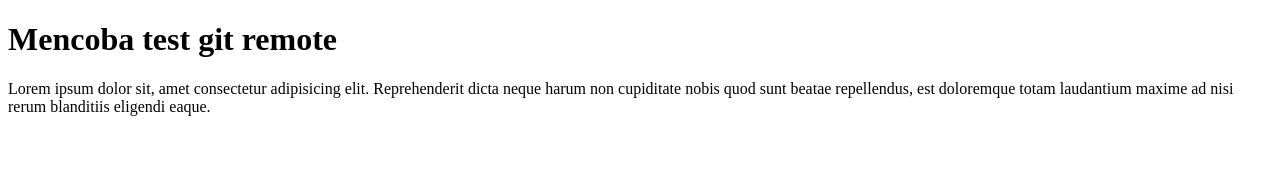
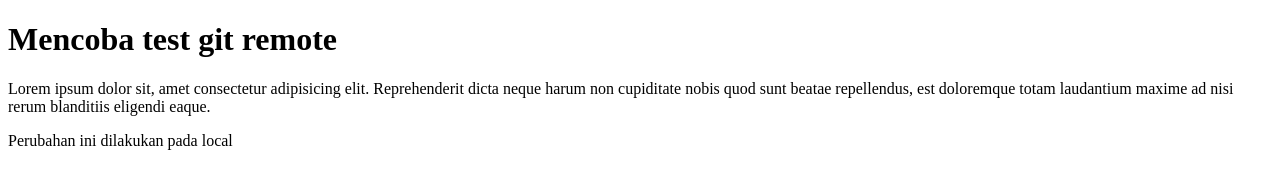
Before and after one commit to rootidn/git-test, a plain HTML site: page index.html in a window 1280 px wide. Drawn offline with Linux system fonts and the light colour scheme.

Commit message:
adding information changes from local

```diff
--- a/index.html
+++ b/index.html
@@ -10,5 +10,6 @@
     <p>Lorem ipsum dolor sit, amet consectetur adipisicing elit.
         Reprehenderit dicta neque harum non cupiditate nobis quod sunt beatae repellendus,
          est doloremque totam laudantium maxime ad nisi rerum blanditiis eligendi eaque.</p>
+        <p>Perubahan ini dilakukan pada local</p>
 </body>
 </html>
```
